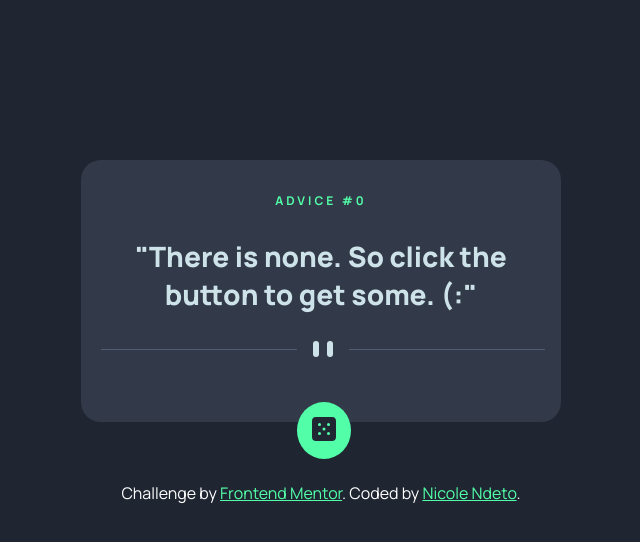
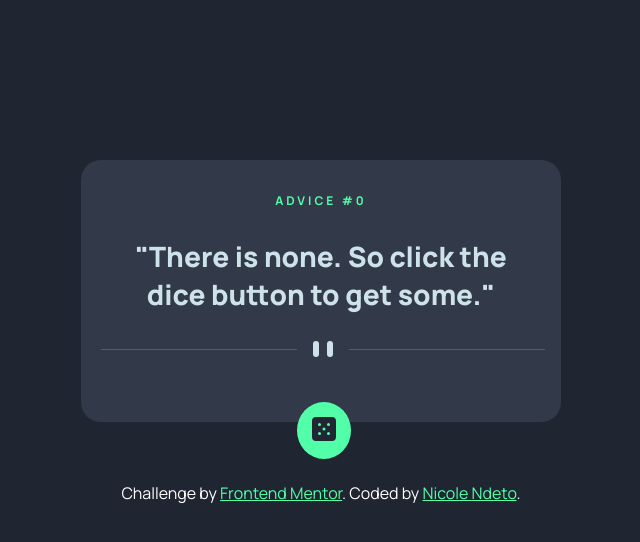
Before and after one commit to nndeto/advicechallenge, a React (Vite) app in the folder advice-challenge/: page / in a window 1280 px wide. Shown: the top 542 px of the page, without its empty margins (319-959 px from the left). Built offline with nearby package versions, Linux system fonts and the light colour scheme.

Commit message:
updated clarifying info

```diff
--- a/advice-challenge/src/components/AdviceCard.jsx
+++ b/advice-challenge/src/components/AdviceCard.jsx
@@ -6,7 +6,7 @@ import hr from "../assets/images/pattern-divider-desktop.svg"
 import mhr from "../assets/images/pattern-divider-mobile.svg"
 
 function AdviceCard() {
-        const [advice, setAdvice] = useState("There is none. So click the button to get some. (:")
+        const [advice, setAdvice] = useState("There is none. So click the dice button to get some.")
         const [number, setNumber] = useState(0)
 
         let getAdvice = () => {
```
